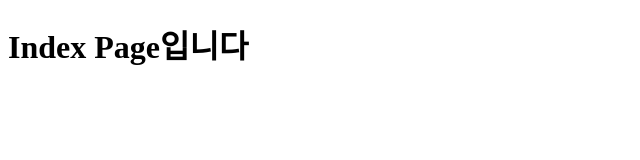
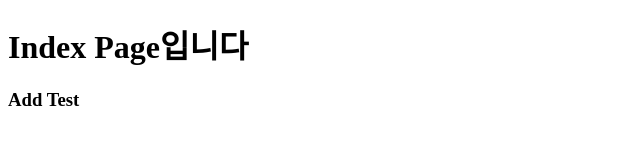
Before and after one commit to j154370/GDJ_83_front, a plain HTML site: page index.html in a window 1280 px wide. Shown: the whole page, without its empty margins (0-640 px from the left). Drawn offline with Linux system fonts and the light colour scheme.

Commit message:
add test

```diff
--- a/index.html
+++ b/index.html
@@ -7,5 +7,6 @@
 </head>
 <body>
     <h1>Index Page입니다</h1>
+    <h3>Add Test</h3>
 </body>
 </html>
```
